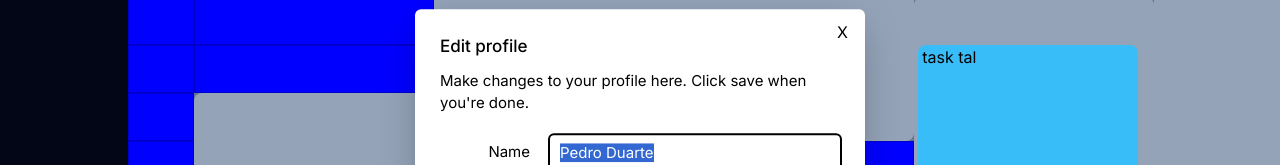
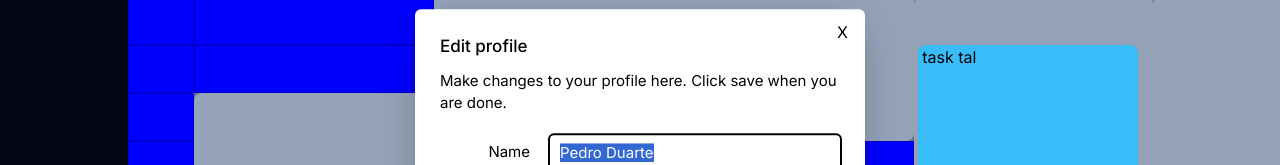
Before and after one commit to lfelipessilva/dev-calendar, a Next.js app: page / in a window 1280 px wide. Both pictures are taken after a click on the element 161 px from the left and 120 px from the top of the page. Shown: the part 243-408 px from the top of the page. Built offline with nearby package versions, Linux system fonts and the light colour scheme.

Commit message:
fix: add key to .maps

```diff
--- a/src/app/page.tsx
+++ b/src/app/page.tsx
@@ -76,9 +76,9 @@ export default function Home<NextPage>() {
         <div className="flex w-4/5 justify-evenly">
           {days.map((day, dayIndex) => {
             return (
-              <div className="flex flex-col w-full justify-evenly text-center bg-slate-500">
+              <div className="flex flex-col w-full justify-evenly text-center bg-slate-500" key={dayIndex}>
                 <div>{format(day, 'EEEE', { locale: ptBRLocale })}</div>
-                {hours.map((hour) => {
+                {hours.map((hour, index) => {
                   let dragging
                   const now = add(selectedWeek, { days: dayIndex, hours: hour })
                   const [isAvailable] = availableHours.filter(hour => new Date(hour.start) <= new Date(now) && new Date(hour.end) > new Date(now))
@@ -93,6 +93,7 @@ export default function Home<NextPage>() {
                   if (isAvailable) {
                     return (
                       <div
+                        key={index}
                         className={clsx(
                           "w-60 h-12 bg-slate-400 text-black text-center",
                           availableStart && 'rounded-t-lg',
@@ -100,6 +101,7 @@ export default function Home<NextPage>() {
                         )}
                       >
                         <div
+                          key={index}
                           className={clsx(
                             event && "text-left h-12 bg-sky-400 text-black w-11/12 ml-1 pl-1",
                             isEventStart && 'rounded-t-lg',
@@ -114,13 +116,13 @@ export default function Home<NextPage>() {
 
                   return (
                     <div
+                      key={index}
                       className="h-12 bg-slate-500 text-black text-center border border-black border-opacity-20"
                       onClick={() => setOpenCreateAvailableTimeModal(true)}
                       draggable
                       onDragOver={() => console.log('draggingOver')}
-                      style={{ background: dragging ? 'red' : 'blue'}}
-                    >
-                    </div>
+                      style={{ background: dragging ? 'red' : 'blue' }}
+                    />
                   )
 
                 })}
--- a/src/components/modals/CreateAvailableTimeModal.tsx
+++ b/src/components/modals/CreateAvailableTimeModal.tsx
@@ -13,7 +13,7 @@ export function CreateAvailableTimeModal({open, onOpenChange}: any) {
             Edit profile
           </Dialog.Title>
           <Dialog.Description className="text-mauve11 mt-[10px] mb-5 text-[15px] leading-normal">
-            Make changes to your profile here. Click save when you're done.
+            Make changes to your profile here. Click save when you are done.
           </Dialog.Description>
           <fieldset className="mb-[15px] flex items-center gap-5">
             <label className="text-violet11 w-[90px] text-right text-[15px]" htmlFor="name">
```
